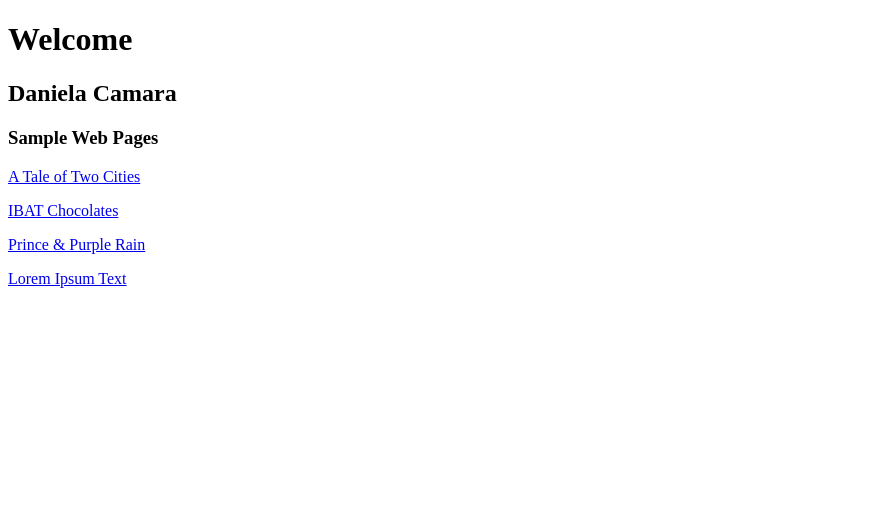
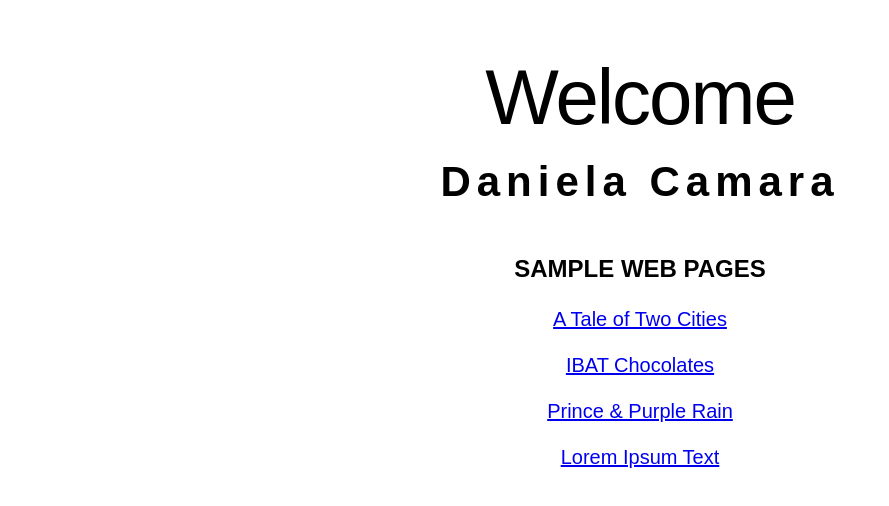
Before and after one commit to Aris1one/Aris1one.github.io, a plain HTML site: page index.html in a window 1280 px wide. Shown: the whole page, without its empty margins (0-889 px from the left). Drawn offline with Linux system fonts and the light colour scheme.

Commit message:
Add files via upload

```diff
--- /dev/null
+++ b/assets/css/global.css
@@ -0,0 +1,50 @@
+/*  ============= WEB BROWSER RESETS ============ */
+* { margin: 0; padding: 0; border: none }
+*, *::before, *::after { box-sizing: border-box }
+html { height: 100%; font-size: 100%; font: inherit; vertical-align: baseline;
+scroll-behavior: smooth; scroll-padding-top: 20px }
+body { /* max-width: 1920px; */ line-height: 1.5; margin-left: auto; margin-right: auto;
+min-height: 100vh; text-rendering: optimizeSpeed }
+img { width: 100%; height: auto; display: block }
+input, button, textarea, select { font: inherit }
+
+/* ================= ENDS ================ */
+
+/* Desktops */
+@media (min-width: 768px) { body { padding: 4% 20% } }
+
+/* Mobiles */
+@media (max-width: 767px) { body { padding: 12% 8% } }
+
+body {
+    text-align: center;
+    font-family: sans-serif;
+}
+
+h1 {
+    font-size: 78px;
+    font-weight: normal;
+    letter-spacing: -2px;
+    margin-bottom: 12px;
+    line-height: 1.2;
+}
+
+h2 {
+    font-size: 42px;
+    letter-spacing: 6px;
+    margin-bottom: 48px;
+    line-height: 1.2;
+}
+
+h3 {
+    font-size: 24px;
+    margin-top: 48px;
+    margin-bottom: 20px;
+    line-height: 1.2;
+    text-transform: uppercase;
+}
+
+p {
+    font-size: 20px;
+    margin-bottom: 16px;
+}
--- /dev/null
+++ b/exercises/assets/css/style-1.css
@@ -0,0 +1,44 @@
+/*  ============= WEB BROWSER RESETS ============ */
+* { margin: 0; padding: 0; border: none }
+*, *::before, *::after { box-sizing: border-box }
+html { height: 100%; font-size: 100%; font: inherit; vertical-align: baseline;
+scroll-behavior: smooth; scroll-padding-top: 20px }
+body { max-width: 1600px; line-height: 1.5; margin-left: auto; margin-right: auto;
+min-height: 100vh; text-rendering: optimizeSpeed }
+img { width: 100%; height: auto; display: block }
+h1, h2, h3, h4 { width: 100% }
+input, button, textarea, select { font: inherit }
+
+/* ================= ENDS ================ */
+
+/* Desktops */
+@media (min-width: 768px) { body { padding: 4% 20% } }
+
+/* Mobiles */
+@media (max-width: 767px) { body { padding: 12% 8% } }
+
+
+h1 {
+    font-size: 84px;
+    text-align: center;
+    font-weight: normal;
+    letter-spacing: -2px;
+    margin-bottom: 32px;
+}
+
+h2 {
+    font-size: 36px;
+    margin-bottom: 4px;
+}
+
+h3 {
+    font-size: 24px;
+    margin-bottom: 4px;
+}
+
+p {
+    font-size: 18px;
+    font-family: sans-serif;
+    line-height: 1.6;
+    margin-bottom: 20px;
+}
--- /dev/null
+++ b/exercises/assets/css/style-2.css
@@ -0,0 +1,49 @@
+/*  ============= WEB BROWSER RESETS ============ */
+* { margin: 0; padding: 0; border: none }
+*, *::before, *::after { box-sizing: border-box }
+html { height: 100%; font-size: 100%; font: inherit; vertical-align: baseline;
+scroll-behavior: smooth; scroll-padding-top: 20px }
+body { max-width: 1600px; line-height: 1.5; margin-left: auto; margin-right: auto;
+min-height: 100vh; text-rendering: optimizeSpeed }
+img { width: 100%; height: auto; display: block }
+h1, h2, h3, h4 { width: 100% }
+input, button, textarea, select { font: inherit }
+
+/* ================= ENDS ================ */
+
+/* Desktops */
+@media (min-width: 768px) { body { padding: 4% 20% } }
+
+/* Mobiles */
+@media (max-width: 767px) { body { padding: 12% 8% } }
+
+
+h1 {
+    font-size: 72px;
+    margin-bottom: 56px;
+    text-align: center;
+    letter-spacing: 4px;
+    font-family: sans-serif;
+}
+
+h2 {
+    font-size: 30px;
+    margin-bottom: 64px;
+    font-family: sans-serif;
+    text-align: center;
+    line-height: 1.4;
+    text-transform: uppercase;
+    font-weight: normal;
+
+}
+
+h3 {
+    font-size: 32px;
+    margin-bottom: 4px;
+}
+
+p {
+    font-size: 22px;
+    line-height: 1.6;
+    margin-bottom: 20px;
+}
--- /dev/null
+++ b/exercises/assets/css/style-3.css
@@ -0,0 +1,41 @@
+/*  ============= WEB BROWSER RESETS ============ */
+* { margin: 0; padding: 0; border: none }
+*, *::before, *::after { box-sizing: border-box }
+html { height: 100%; font-size: 100%; font: inherit; vertical-align: baseline;
+scroll-behavior: smooth; scroll-padding-top: 20px }
+body { max-width: 1600px; line-height: 1.5; margin-left: auto; margin-right: auto;
+min-height: 100vh; text-rendering: optimizeSpeed }
+img { width: 100%; height: auto; display: block }
+h1, h2, h3, h4 { width: 100% }
+input, button, textarea, select { font: inherit }
+
+/* ================= ENDS ================ */
+
+/* Desktops */
+@media (min-width: 768px) { body { padding: 4% 20% } }
+
+/* Mobiles */
+@media (max-width: 767px) { body { padding: 12% 8% } }
+
+
+h1 {
+    font-size: 84px;
+    margin-bottom: 64px;
+    text-align: center;
+    font-weight: normal;
+    letter-spacing: 4px;
+}
+
+h2 {
+    font-size: 28px;
+    margin-bottom: 4px;
+    margin-top: 54px;
+    text-transform: uppercase;
+}
+
+p {
+    font-size: 20px;
+    font-family: sans-serif;
+    line-height: 1.6;
+    margin-bottom: 20px;
+}
--- /dev/null
+++ b/exercises/assets/css/style-4.css
@@ -0,0 +1,91 @@
+/*  ============= WEB BROWSER RESETS ============ */
+* {
+    margin: 0;
+    padding: 0;
+    border: none
+}
+
+*,
+*::before,
+*::after {
+    box-sizing: border-box
+}
+
+html {
+    height: 100%;
+    font-size: 100%;
+    font: inherit;
+    vertical-align: baseline;
+    scroll-behavior: smooth;
+    scroll-padding-top: 20px
+}
+
+body {
+    max-width: 1600px;
+    line-height: 1.5;
+    margin-left: auto;
+    margin-right: auto;
+    min-height: 100vh;
+    text-rendering: optimizeSpeed
+}
+
+img {
+    width: 100%;
+    height: auto;
+    display: block
+}
+
+h1,
+h2,
+h3,
+h4 {
+    width: 100%
+}
+
+input,
+button,
+textarea,
+select {
+    font: inherit
+}
+
+/* ================= ENDS ================ */
+
+
+/* Desktops */
+@media (min-width: 768px) { body { padding: 4% 20% } }
+
+/* Mobiles */
+@media (max-width: 767px) { body { padding: 12% 8% } }
+
+body {
+    font-family: sans-serif;
+}
+
+
+h1 {
+    font-size: 64px;
+    margin-bottom: 48px;
+    font-weight: normal;
+    letter-spacing: 4px;
+}
+
+h2 {
+    font-size: 26px;
+    margin-top: 30px;
+    margin-bottom: 4px;
+    letter-spacing: 1px;
+}
+
+h3 {
+    font-size: 24px;
+    margin-top: 42px;
+    margin-bottom: 4px;
+    letter-spacing: 1px;
+}
+
+p {
+    font-size: 18px;
+    line-height: 1.6;
+    margin-bottom: 20px;
+}
--- a/index.html
+++ b/index.html
@@ -5,6 +5,7 @@
     <meta http-equiv="X-UA-Compatible" content="IE=edge">
     <meta name="viewport" content="width=device-width, initial-scale=1.0">
     <title>Document</title>
+    <link rel="stylesheet" href="assets/css/global.css">
 </head>
 <body>
     <h1>Welcome</h1>
```
Also changed, not shown: exercises/page1.html (added, +30 -0 lines), exercises/page2.html (added, +29 -0 lines), exercises/page3.html (added, +32 -0 lines), exercises/page4.html (added, +34 -0 lines).
